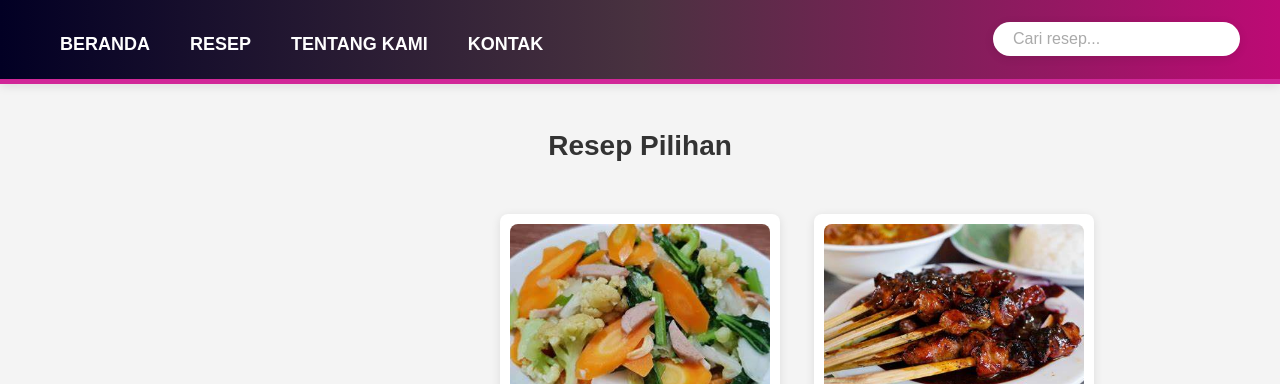
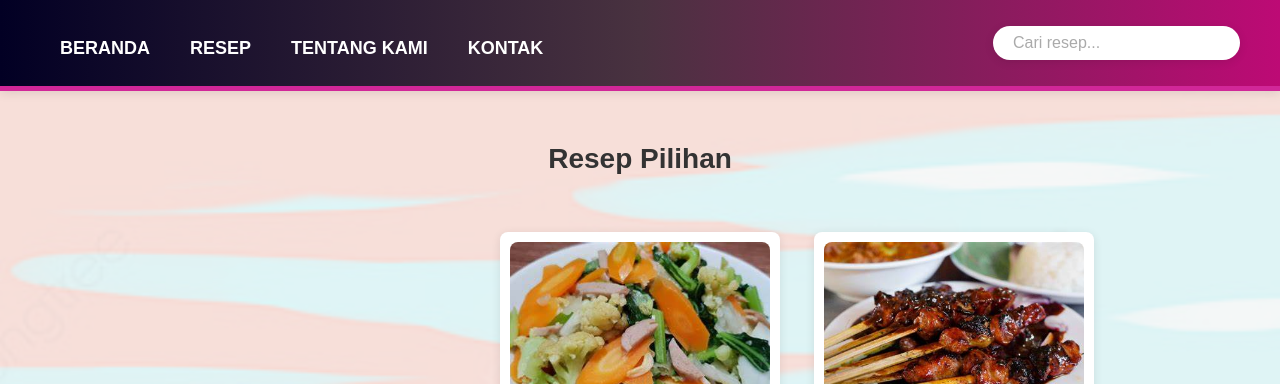
Before and after one commit to fakhridp28/resepnusantara, a plain HTML site: page index.html in a window 1280 px wide. Shown: the top 384 px of the page. Drawn offline with Linux system fonts and the light colour scheme.

Commit message:
Update style.css

```diff
--- a/style.css
+++ b/style.css
@@ -8,9 +8,9 @@
 /* Gaya untuk body */
 body {
     font-family: 'Arial', sans-serif;
-    background-color: #f4f4f4;
+    background-color: #f5f5f5;
     color: #333;
-    line-height: 1.6;
+    line-height: 2;
 }
 
 /* Gaya untuk header dan navigasi */
@@ -19,7 +19,7 @@ header {
     justify-content: space-between;
     align-items: center;
     padding: 20px 40px;
-    background: rgb(2, 0, 36); /* fallback color */
+    background: rgb(255, 255, 255); /* fallback color */
     background: linear-gradient(90deg, rgba(2, 0, 36, 1) 0%, rgba(73, 50, 64, 1) 50%, rgba(189, 10, 117, 1) 100%);
     color: white;
     border-bottom: 5px solid #d12798;
@@ -120,6 +120,21 @@ nav ul li a:hover::after {
 section#recipes {
     padding: 40px 20px;
     text-align: center;
+    position: relative;
+}
+
+section#recipes::before {
+    content: "";
+    position: absolute;
+    top: 0;
+    left: 0;
+    right: 0;
+    bottom: 0;
+    background-image: url('nusantara.jpg'); /* Gambar latar belakang */
+    background-size: cover;
+    background-position: center;
+    opacity: 20%; /* Atur tingkat opacity untuk gambar */
+    z-index: -1; /* Pastikan gambar berada di belakang konten */
 }
 
 section#recipes h2 {
```
